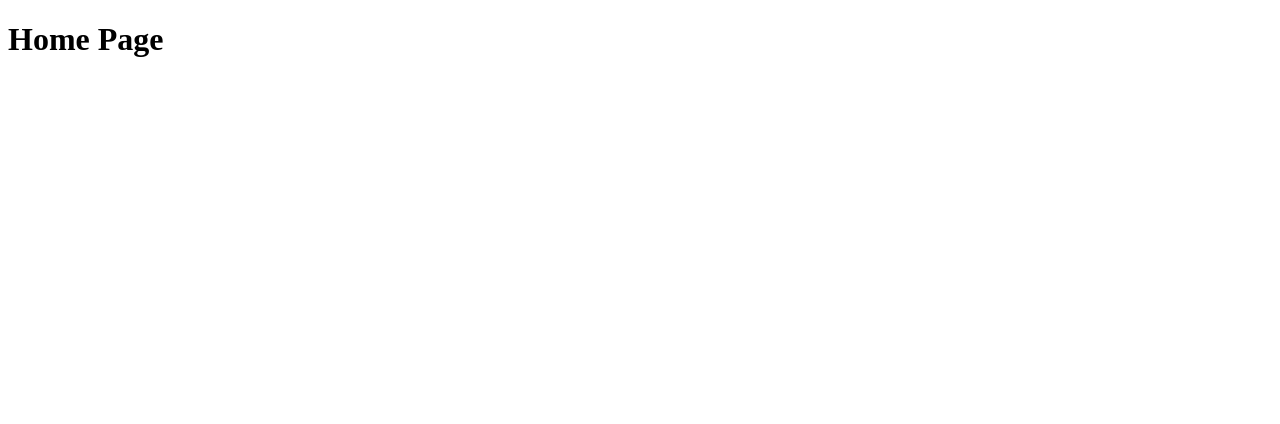
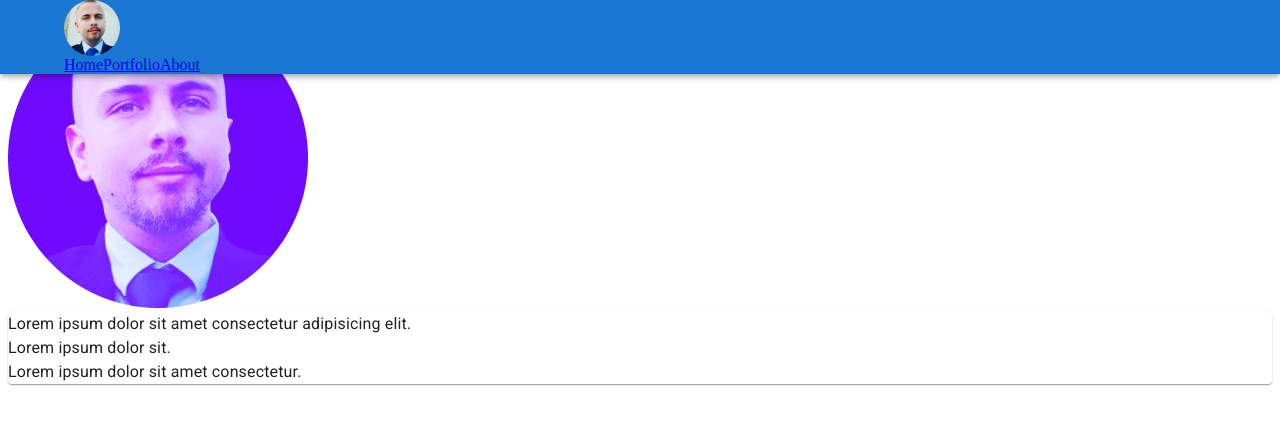
Before and after one commit to Chris5477/portfolio, a React (Create React App) app: page / in a window 1280 px wide. Shown: the top 424 px of the page. Built offline with nearby package versions, Linux system fonts and the light colour scheme.

Commit message:
add content home page

```diff
--- a/src/App.js
+++ b/src/App.js
@@ -1,16 +1,18 @@
 import HomePage from "./page/HomePage";
-import ProjectsPage from "./page/ProjectsPage"
-import AboutPage from "./page/AboutPage"
+import PortfolioPage from "./page/PortfolioPage";
+import AboutPage from "./page/AboutPage";
 import ErrorPage from "./page/ErrorPage";
 import { BrowserRouter, Route, Routes } from "react-router-dom";
+import TopNavigation from "./components/TopNavigation";
 
 function App() {
 	return (
 		<div className="App">
 			<BrowserRouter>
+      <TopNavigation />
 				<Routes>
 					<Route path="/" element={<HomePage />} />
-          <Route path="/projects" element={<ProjectsPage />} />
+					<Route path="/portfolio" element={<PortfolioPage />} />
 					<Route path="/about" element={<AboutPage />} />
 					<Route path="*" element={<ErrorPage />} />
 				</Routes>
--- /dev/null
+++ b/src/components/TopNavigation.js
@@ -0,0 +1,27 @@
+import { AppBar, Avatar, Box, Container, Button } from "@mui/material";
+import { Link } from "react-router-dom";
+import Chris from "../assets/pictures/chris.jpg";
+
+const TopNavigation = () => {
+	const pages = [
+		{ id: 1, path: "/", link: "Home" },
+		{ id: 2, path: "/portfolio", link: "Portfolio" },
+		{ id: 3, path: "/about", link: "About" },
+	];
+
+	return (
+		<AppBar>
+			<Container>
+				<Avatar alt="Christopher Petitcolas" src={Chris} sx={{ width: 56, height: 56 }} />
+				<Box sx={{ flexGrow: 1, display: { xs: "none", md: "flex" } }}>
+					{pages.map(({ id, path, link }) => (
+						<Link key={id} to={path}>
+							{link}
+						</Link>
+					))}
+				</Box>
+			</Container>
+		</AppBar>
+	);
+};
+export default TopNavigation;
--- a/src/page/HomePage.js
+++ b/src/page/HomePage.js
@@ -1,4 +1,20 @@
+import { Box, Paper, Typography } from "@mui/material";
+import chrisPng from "../assets/pictures/chrispng.png"
+
 const HomePage = () => {
-	return <h1>Home Page</h1>;
+	return (
+		<Box>
+			<Box>
+				<img src={chrisPng} alt="christopher" />
+			</Box>
+			<Paper></Paper>
+			<Paper>
+				<Typography component={"h2"}>Lorem ipsum dolor sit amet consectetur adipisicing elit.</Typography>
+				<Typography component={"h3"}>Lorem ipsum dolor sit.</Typography>
+				<Typography component={"p"}>Lorem ipsum dolor sit amet consectetur.</Typography>
+			</Paper>
+		</Box>
+	);
 };
+
 export default HomePage;
```
Also changed, not shown: public/manifest.json, src/assets/pictures/chris.jpg (added), src/assets/pictures/chrispng.png (added), src/page/PortfolioPage.js (renamed from src/page/ProjectsPage.js). Lines whose indentation alone changed are shown as unchanged.
